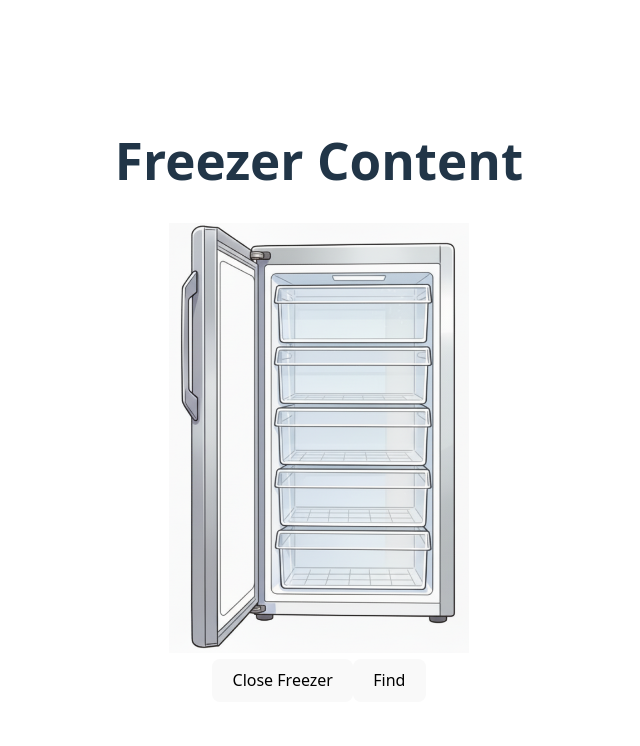
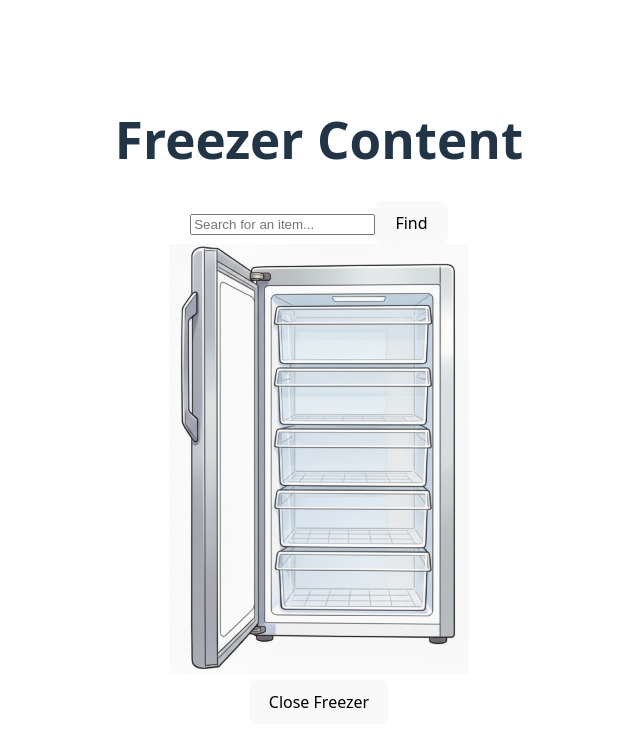
Before and after one commit to resolux66/Freezer-project, a React (Vite) app: page /freezer in a window 1280 px wide. Shown: the top 746 px of the page, without its empty margins (321-961 px from the left). Built offline with nearby package versions, Linux system fonts and the light colour scheme.

Commit message:
✨ Search functionality add

```diff
--- a/src/components/FreezerContent.jsx
+++ b/src/components/FreezerContent.jsx
@@ -1,9 +1,36 @@
-import { Link } from "react-router-dom";
-import { useNavigate } from "react-router-dom";
+import { Link, useNavigate } from "react-router-dom";
+import { useState } from "react";
+import { useFreezer } from "./FreezerContext";
 import openFreezer from "../assets/openFreezer.png";
 
-function FreezerContent() {
+export default function FreezerContent() {
   const navigate = useNavigate();
+  const { freezerData } = useFreezer();
+  const [searchTerm, setSearchTerm] = useState("");
+  const [searchResults, setSearchResults] = useState([]);
+
+  console.log("Freezer data:", freezerData);
+
+  if (!freezerData || freezerData.length === 0) {
+    return <div>Loading...</div>;
+  }
+
+  const handleFind = () => {
+    if (!searchTerm.trim()) return; // don't search for empty or only whitespace
+    const result = [];
+    freezerData.forEach((drawer) => {
+      if (!drawer.items || !drawer.items.length) return;
+
+      const matches = drawer.items.filter((item) =>
+        item.name.toLowerCase().includes(searchTerm.toLowerCase())
+      );
+      if (matches.length > 0) {
+        result.push({ drawer: drawer, matches: matches }); // Push the entire drawer object
+      }
+    });
+    setSearchResults(result);
+    console.log("Search results:", result);
+  };
   const handleDrawerClick = (event, drawerId) => {
     event.preventDefault();
     navigate("/drawer", { state: { drawerId } });
@@ -12,6 +39,45 @@ function FreezerContent() {
   return (
     <div>
       <h1>Freezer Content</h1>
+      <section>
+        <input
+          type="text"
+          value={searchTerm}
+          onChange={(e) => setSearchTerm(e.target.value)}
+          placeholder="Search for an item..."
+        />
+        <button onClick={handleFind}>Find</button>
+      </section>
+      {searchResults.length > 0 && (
+        <section>
+          <h3>Found in:</h3>
+          <ul>
+            {searchResults.map(
+              ({ drawer, matches }) =>
+                drawer && (
+                  <li key={drawer.id}>
+                    {drawer.name} : {matches.length} matches
+                    <ul>
+                      {matches.map((item) => (
+                        <li key={item.id}>
+                          {item.name}- Added on {item.dateAdded}
+                        </li>
+                      ))}
+                    </ul>
+                    <button
+                      onClick={() =>
+                        navigate("/drawer", { state: { drawerId: drawer.id } })
+                      }
+                    >
+                      Open
+                    </button>
+                  </li>
+                )
+            )}
+          </ul>
+        </section>
+      )}
+
       <div>
         <img
           src={openFreezer}
@@ -62,10 +128,7 @@ function FreezerContent() {
         <Link to="/">
           <button>Close Freezer</button>
         </Link>
-        <button>Find</button>
       </section>
     </div>
   );
 }
-
-export default FreezerContent;
--- a/src/data.js
+++ b/src/data.js
@@ -2,7 +2,7 @@ export const FREEZER_DATA = [
   {
     id: 1,
     name: "Top Drawer",
-    items: [{}],
+    items: [],
   },
   {
     id: 2,
```
Also changed, not shown: 1 other file (tests, documents, lock files or other folders).
